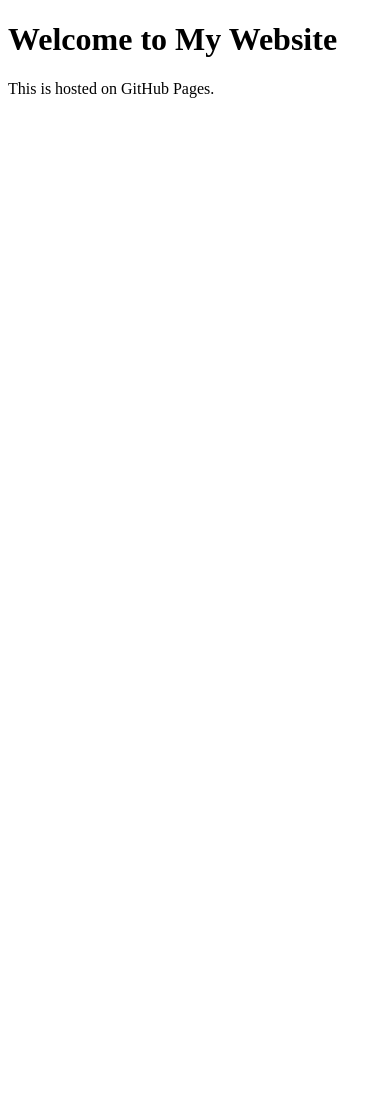
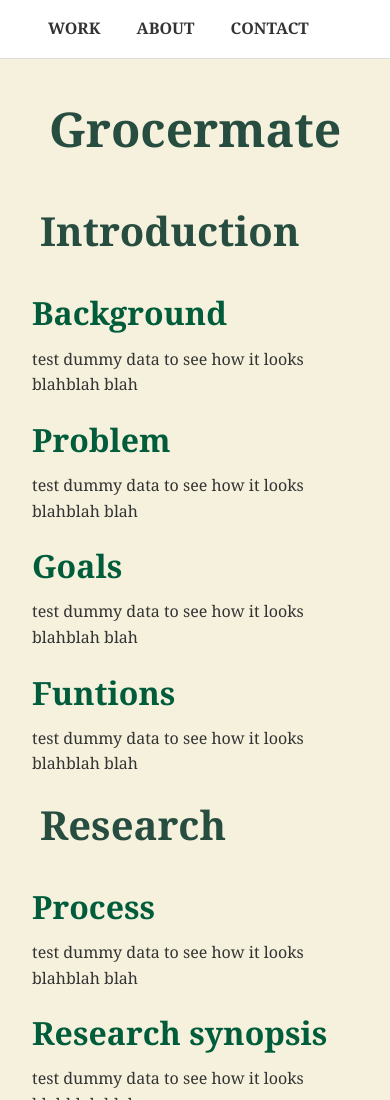
Before and after one commit to 123boyisme/Grocermate-Website, a plain HTML site: page index.html in a window 390 px wide. Shown: the top 1100 px of the page. Before the commit the page ends 844 px from the top, so only its background shows below. Drawn offline with Linux system fonts and the light colour scheme.

Commit message:
Updated headers and color scheme

```diff
--- a/index.html
+++ b/index.html
@@ -3,10 +3,78 @@
 <head>
     <meta charset="UTF-8">
     <meta name="viewport" content="width=device-width, initial-scale=1.0">
-    <title>My Website</title>
+    <title>Grocermate</title>
+    <link rel="stylesheet" href="styles.css">
 </head>
 <body>
-    <h1>Welcome to My Website</h1>
-    <p>This is hosted on GitHub Pages.</p>
+    <header>
+        <nav>
+            <a href="#work">WORK</a>
+            <a href="#about">ABOUT</a>
+            <a href="#contact">CONTACT</a>
+        </nav>
+    </header>
+
+    <main>
+        <section class="intro">
+            <h1>Grocermate</h1>
+            <p class="subtitle"></p>
+
+
+        </section>
+
+        <section class="content">
+            <div class="text-content">
+                <h1>Introduction</h1>
+                <h2>Background</h2>
+                <p>
+                    test dummy data to see how it looks blahblah blah
+                </p>
+                <h2>Problem</h2>
+                <p>
+                    test dummy data to see how it looks blahblah blah
+                </p>
+                <h2>Goals</h2>
+                <p>
+                    test dummy data to see how it looks blahblah blah
+                </p>
+                <h2>Funtions</h2>
+                <p>
+                    test dummy data to see how it looks blahblah blah
+                </p>
+                <h1>Research</h1>
+                <h2>Process</h2>
+                <p>
+                    test dummy data to see how it looks blahblah blah
+                </p>
+                <h2>Research synopsis</h2>
+                <p>
+                    test dummy data to see how it looks blahblah blah
+                </p>
+                <h1>Prototype</h1>
+                <h2>Creating a List</h2>
+                <p>
+                    test dummy data to see how it looks blahblah blah
+                </p>
+                <h2>Editing a List</h2>
+                <p>
+                    test dummy data to see how it looks blahblah blah
+                </p>
+                <h2>Schedule</h2>
+                <p>
+                    test dummy data to see how it looks blahblah blah
+                </p>
+                <h2>Geofencing</h2>
+                <p>
+                    test dummy data to see how it looks blahblah blah
+                </p>
+
+            </div>
+            <div class="image-content">
+
+
+            </div>
+        </section>
+    </main>
 </body>
 </html>
--- /dev/null
+++ b/styles.css
@@ -0,0 +1,117 @@
+/* General Reset */
+* {
+    margin: 0;
+    padding: 0;
+    box-sizing: border-box;
+}
+
+/* Body Styling */
+body {
+    font-family: 'Georgia', serif;
+    color: #333;
+    background-color: #f5f1dc;
+    line-height: 1.6;
+}
+
+
+/* Header */
+h1, h2, h3, h4, h5, h6 {
+    color: #003d29; /* Replace with the hex code for the dark green */
+}
+
+header {
+    display: flex;
+    justify-content: space-between;
+    align-items: center;
+    padding: 1rem 2rem;
+    background-color: #fff;
+    border-bottom: 1px solid #ddd;
+}
+
+
+header nav a {
+    margin: 0 1rem;
+    text-decoration: none;
+    color: #333;
+    font-weight: bold;
+}
+
+/* Main Content */
+main {
+    padding: 2rem;
+}
+
+.intro {
+    text-align: center; /* Center-align the text */
+    margin-bottom: 2rem;
+}
+
+.intro h1 {
+    font-size: 3rem;
+    color: #274d40;
+}
+
+.intro .subtitle {
+    font-size: 1.2rem;
+    color: #6c757d;
+    margin-bottom: 1rem;
+}
+
+
+
+/* Content Section */
+.content {
+    display: flex;
+    align-items: flex-start;
+    justify-content: space-between;
+    margin-top: 2rem;
+}
+
+.text-content {
+    flex: 2;
+    margin-right: 2rem;
+}
+
+.text-content h2 {
+    font-size: 2rem;
+    color: #005c3b;
+    margin-bottom: 0.5rem;
+}
+
+
+.text-content p {
+    margin-bottom: 1rem;
+}
+
+.image-content {
+    flex: 1;
+}
+
+.image-content img {
+    max-width: 100%;
+    border-radius: 8px;
+}
+
+.text-content h1 {
+    font-size: 2.5rem;
+    color: #274d40;
+    margin-bottom: 1.5rem;
+    text-align: left;
+    margin-left: 0.5rem;
+}
+
+
+
+@media (max-width: 768px) {
+    .content {
+        flex-direction: column;
+    }
+
+    .text-content {
+        margin-right: 0;
+    }
+
+    .image-content {
+        margin-top: 1rem;
+    }
+}
```
